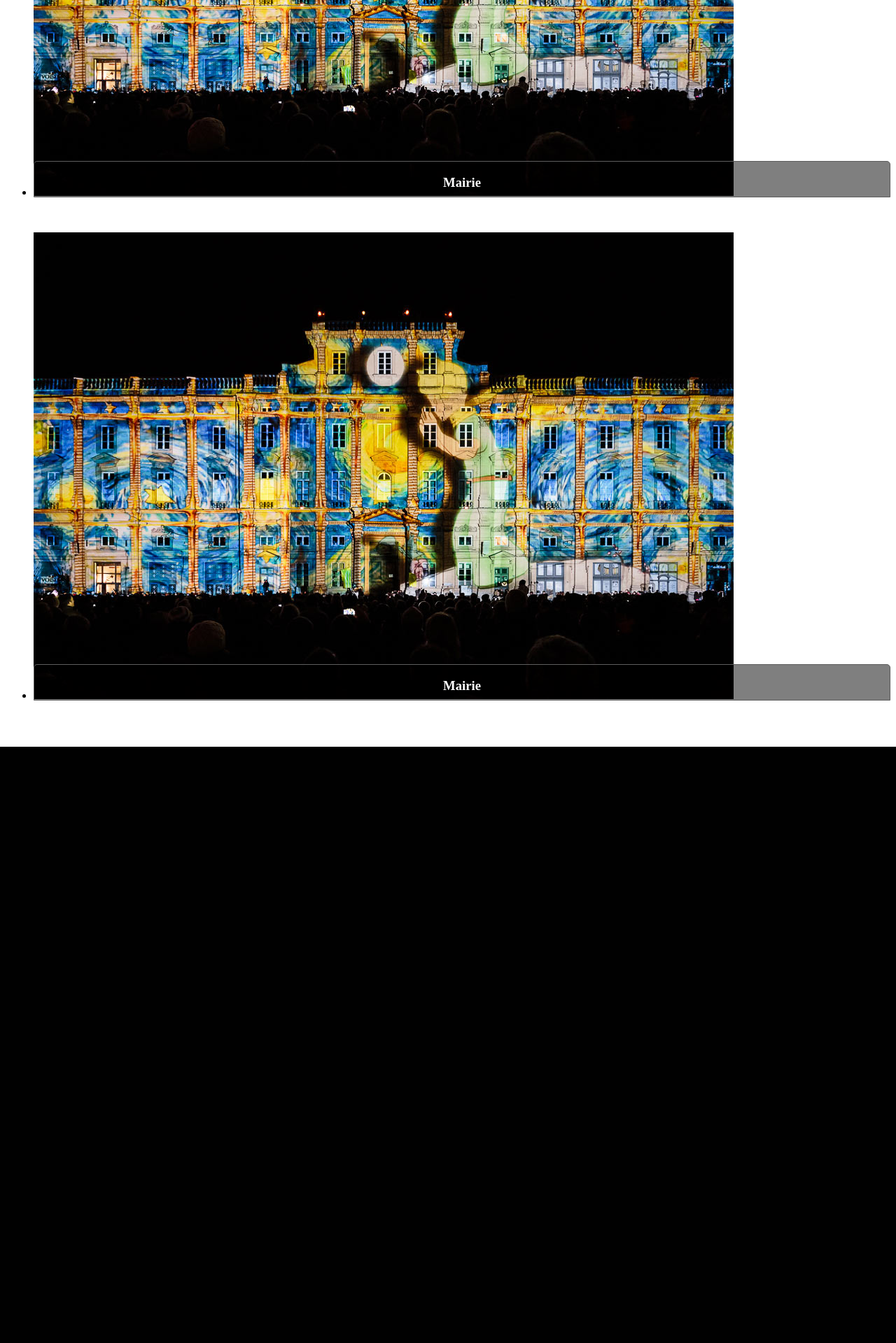
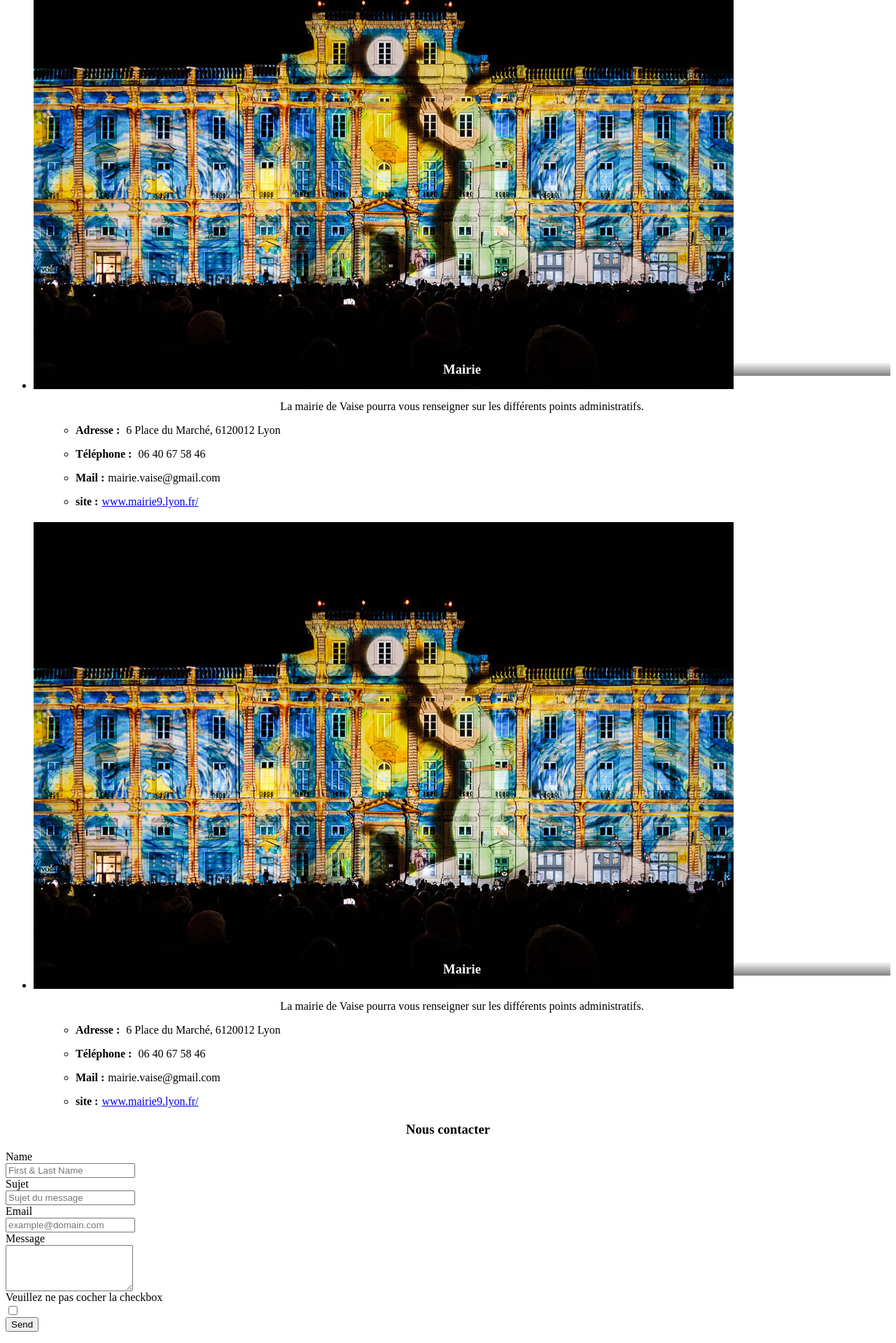
Before and after one commit to theodelsante/infomedia, a PHP site: page /view/contact.php in a window 1280 px wide. Shown: the part 1880-3799 px from the top of the page at 70% size. Before the commit the page ends 2947 px from the top, so only its background shows below. Run offline with PHP 8.4, Linux system fonts and the light colour scheme.

Commit message:
Contact form

```diff
--- a/assets/css/contact.css
+++ b/assets/css/contact.css
@@ -1,53 +1,51 @@
 h2
 {
 color: #5e5e5e;
-text-align: center;
+margin-left: 15px;
 }
 
-
-.contact_list_text h3,.contact_list_text p{
+.contact_list_title_container h3,p.contact_description,.contact_formulaire h3{
 	text-align:center;
 }
 
-.contact_list_text
+.contact_list_title_container h3
 {
 	color:white;
-/*	position:absolute;*/
+	bottom:0px;
+	width:100%;
+	height:20px;
+    background: -moz-linear-gradient(top,  rgba(0,0,0,0) 0%, rgba(0,0,0,0.5) 100%); /* FF3.6+ */
+    background: -webkit-gradient(linear, left top, left bottom, color-stop(0%,rgba(0,0,0,0)), color-stop(100%,rgba(0,0,0,0.5))); /* Chrome,Safari4+ */
+    background: -webkit-linear-gradient(top,  rgba(0,0,0,0) 0%,rgba(0,0,0,0.5) 100%); /* Chrome10+,Safari5.1+ */
+    background: -o-linear-gradient(top,  rgba(0,0,0,0) 0%,rgba(0,0,0,0.5) 100%); /* Opera 11.10+ */
+    background: -ms-linear-gradient(top,  rgba(0,0,0,0) 0%,rgba(0,0,0,0.5) 100%); /* IE10+ */
+    background: linear-gradient(to bottom,  rgba(0,0,0,0) 0%,rgba(0,0,0,0.5) 100%); /* W3C */
+    filter: progid:DXImageTransform.Microsoft.gradient( startColorstr='#00000000', endColorstr='#80000000',GradientType=0 ); /* IE6-9 */
+	position:absolute;
 }
 
-.contact_list_text_container
+.contact_list_title_container
 {
 	position:relative;
-	top:-50px;
-	height:50px;
-	overflow:hidden;
-    background-color: rgba(0,0,0,0.5);
-	border:1px solid #5e5e5e;
-	border-radius: 5px 5px 0px 0px;
-	transition:all 1s;
-}
-
-@keyframes above
-{
-	from{top:-50px;
-	height:50px;}
-	to{height:150px;
-	top:-150px;}
 
 }
 
-@keyframes down
+.contact_list li.col-sm-4
 {
-	from{top:-150px;
-	height:150px;}
-	to{height:50px;
-	top:-50px;}
-
+	margin-bottom: 20px
 }
 
-.contact_list li:hover div.contact_list_text_container
+.contact_list_adresse span {
+margin-right: 5px;
+font-weight: bold;
+}
+
+.contact_list_adresse
 {
+	margin-left:20px;
+}
 
-	height:200px;
-	top:-200px;
+.hidden
+{
+	display:none;
 }
--- /dev/null
+++ b/assets/js/contact.js
@@ -0,0 +1,72 @@
+    $(function(){
+
+        $(".contact_formulaire input,.contact_formulaire textarea").on('blur', function()
+        {
+            $(this).next().addClass("hidden");
+            var value = $(this).val();
+            if ($(this).attr('name')=="email")
+            {
+                var re = /^([a-z\d!#$%&'*+\-\/=?^_`{|}~\u00A0-\uD7FF\uF900-\uFDCF\uFDF0-\uFFEF]+(\.[a-z\d!#$%&'*+\-\/=?^_`{|}~\u00A0-\uD7FF\uF900-\uFDCF\uFDF0-\uFFEF]+)*|"((([ \t]*\r\n)?[ \t]+)?([\x01-\x08\x0b\x0c\x0e-\x1f\x7f\x21\x23-\x5b\x5d-\x7e\u00A0-\uD7FF\uF900-\uFDCF\uFDF0-\uFFEF]|\\[\x01-\x09\x0b\x0c\x0d-\x7f\u00A0-\uD7FF\uF900-\uFDCF\uFDF0-\uFFEF]))*(([ \t]*\r\n)?[ \t]+)?")@(([a-z\d\u00A0-\uD7FF\uF900-\uFDCF\uFDF0-\uFFEF]|[a-z\d\u00A0-\uD7FF\uF900-\uFDCF\uFDF0-\uFFEF][a-z\d\-._~\u00A0-\uD7FF\uF900-\uFDCF\uFDF0-\uFFEF]*[a-z\d\u00A0-\uD7FF\uF900-\uFDCF\uFDF0-\uFFEF])\.)+([a-z\u00A0-\uD7FF\uF900-\uFDCF\uFDF0-\uFFEF]|[a-z\u00A0-\uD7FF\uF900-\uFDCF\uFDF0-\uFFEF][a-z\d\-._~\u00A0-\uD7FF\uF900-\uFDCF\uFDF0-\uFFEF]*[a-z\u00A0-\uD7FF\uF900-\uFDCF\uFDF0-\uFFEF])\.?$/i;
+                if(!re.test(value))
+                {
+                $("#msg_email").removeClass("hidden");
+                }
+            }
+            else
+            {
+                /*console.log(value);
+                console.log($(this).next());*/
+                if (value=="")
+                {
+                    $(this).next().removeClass("hidden");
+                }
+            }
+        });
+
+
+        $(".contact_formulaire form").submit(function(event){
+            event.preventDefault();
+            var name        = $("#name").val();
+            console.log(name);
+            var subject      = $("#subject").val();
+            console.log(subject);
+            var email      = $("#email").val();
+            console.log(email);
+            var message    = $("#message").val();
+            console.log(message);
+            var human    = $("#human").is(":checked");
+            console.log(human);
+            var dataString = name + subject + email + message;
+            //alert(dataString);
+            var msg_all    = "Merci de remplir tous les champs";
+            var msg_alert  = "Merci de remplir ce champ";
+
+            if (dataString === undefined || dataString === null) {
+                $("#msg_all").html(msg_all);
+            } else if (name == "") {
+                $("#msg_name").html(msg_alert);
+            } else if (subject == "") {
+                $("#msg_subject").html(msg_alert);
+            } else if (email == "" /*|| !validateEmail(email)*/) {
+                $("#msg_email").html(msg_alert);
+            } else if (message == "") {
+                $("#msg_message").html(msg_alert);
+            } else if (human == "robot") {
+                $("#msg_human").html(msg_alert);
+            }else {
+                $.ajax({
+                    type : "POST",
+                    url: $(this).attr("action"),
+                    data: $(this).serialize(),
+                    success : function() {
+                        $(".contact_formulaire form").html("<p>Formulaire bien envoyé</p>");
+                    },
+                    error: function() {
+                        $(".contact_formulaire form").html("<p>Erreur d'appel, le formulaire ne peut pas fonctionner</p>");
+                    }
+                });
+            }
+
+            return false;
+        });
+    });
--- a/view/contact.php
+++ b/view/contact.php
@@ -1,15 +1,17 @@
  <link href="./assets/css/contact.css" type="text/css" rel="stylesheet">
 
-<h2>Liens utiles</h2>
+
 
 <ul class="contact_list">
 	<div class="row">
+		<h2>Liens utiles</h2>
 		<li class="col-sm-4 col-xs-12">
-			<img src="./assets/img/news2.jpg">
-			<div class="contact_list_text_container">
+				<img src="./assets/img/news2.jpg" alt="Mairie Vaise">
+				<div class="contact_list_title_container">
+					<h3>Mairie</h3>
+				</div>
 				<div class="contact_list_text">
-					<h3>Mairie</h3>
-					<p>La mairie de Vaise pourra vous renseigner sur les différents points administratifs.</p>
+					<p class="contact_description">La mairie de Vaise pourra vous renseigner sur les différents points administratifs.</p>
 					<ul class="contact_list_adresse ">
 							<li>
 								<p><span>Adresse :</span> 6 Place du Marché, 6120012 Lyon</p>
@@ -20,17 +22,46 @@
 							<li>
 								<p><span>Mail :</span>mairie.vaise@gmail.com</p>
 							</li>
+							<li>
+								<p><span>site :</span><a href="www.mairie9.lyon.fr/">www.mairie9.lyon.fr/</a></p>
+							</li>
 					</ul>
 				</div>
-			</div>
 		</li>
 
-		<li class="col-sm-offset-1 col-sm-4 col-xs-12">
-			<img src="./assets/img/news2.jpg">
-			<div class="contact_list_text_container">
+		<li class="col-sm-4 col-xs-12">
+				<img src="./assets/img/news2.jpg">
+				<div class="contact_list_title_container">
+					<h3>Mairie</h3>
+				</div>
 				<div class="contact_list_text">
+					<p class="contact_description">La mairie de Vaise pourra vous renseigner sur les différents points administratifs.</p>
+					<ul class="contact_list_adresse">
+							<li>
+								<p><span>Adresse :</span> 6 Place du Marché, 6120012 Lyon</p>
+							</li>
+							<li>
+								<p><span>Téléphone :</span> 06 40 67 58 46</p>
+							</li>
+							<li>
+								<p><span>Mail :</span>mairie.vaise@gmail.com</p>
+							</li>
+							<li>
+								<p><span>site :</span><a href="www.mairie9.lyon.fr/">www.mairie9.lyon.fr/</a></p>
+							</li>
+					</ul>
+				</div>
+		</li>
+	</div>
+
+    <div class="row">
+		<li class="col-sm-4 col-xs-12">
+				<img src="./assets/img/news2.jpg" alt="Mairie Vaise">
+				<div class="contact_list_title_container">
 					<h3>Mairie</h3>
-					<p>La mairie de Vaise pourra vous renseigner sur les différents points administratifs.</p>
+				</div>
+				<div class="contact_list_text">
+					<p class="contact_description">La mairie de Vaise pourra vous renseigner sur les différents points administratifs.</p>
 					<ul class="contact_list_adresse ">
 							<li>
 								<p><span>Adresse :</span> 6 Place du Marché, 6120012 Lyon</p>
@@ -41,19 +72,20 @@
 							<li>
 								<p><span>Mail :</span>mairie.vaise@gmail.com</p>
 							</li>
+							<li>
+								<p><span>site :</span><a href="www.mairie9.lyon.fr/">www.mairie9.lyon.fr/</a></p>
+							</li>
 					</ul>
 				</div>
-			</div>
 		</li>
-	</div>
 
-    <div class="row">
 		<li class="col-sm-4 col-xs-12">
-			<img src="./assets/img/news2.jpg">
-			<div class="contact_list_text_container">
+				<img src="./assets/img/news2.jpg" alt="Mairie Vaise">
+				<div class="contact_list_title_container">
+					<h3>Mairie</h3>
+				</div>
 				<div class="contact_list_text">
-					<h3>Mairie</h3>
-					<p>La mairie de Vaise pourra vous renseigner sur les différents points administratifs.</p>
+					<p class="contact_description">La mairie de Vaise pourra vous renseigner sur les différents points administratifs.</p>
 					<ul class="contact_list_adresse ">
 							<li>
 								<p><span>Adresse :</span> 6 Place du Marché, 6120012 Lyon</p>
@@ -64,30 +96,63 @@
 							<li>
 								<p><span>Mail :</span>mairie.vaise@gmail.com</p>
 							</li>
-					</ul>
-				</div>
-			</div>
-		</li>
-
-		<li class="col-sm-offset-1 col-sm-4 col-xs-12">
-			<img src="./assets/img/news2.jpg">
-			<div class="contact_list_text_container">
-				<div class="contact_list_text">
-					<h3>Mairie</h3>
-					<p>La mairie de Vaise pourra vous renseigner sur les différents points administratifs.</p>
-					<ul class="contact_list_adresse ">
 							<li>
-								<p><span>Adresse :</span> 6 Place du Marché, 6120012 Lyon</p>
-							</li>
-							<li>
-								<p><span>Téléphone :</span> 06 40 67 58 46</p>
-							</li>
-							<li>
-								<p><span>Mail :</span>mairie.vaise@gmail.com</p>
+								<p><span>site :</span><a href="www.mairie9.lyon.fr/">www.mairie9.lyon.fr/</a></p>
 							</li>
 					</ul>
 				</div>
-			</div>
 		</li>
 	</div>
 </ul>
+
+<div class="contact_formulaire">
+	<h3>Nous contacter</h3>
+	<form class="form-horizontal" role="form" method="post" action="./controller/contact.php">
+    <div class="form-group">
+        <label for="name" class="col-sm-2 control-label">Name</label>
+        <div class="col-sm-10">
+            <input type="text" class="form-control" id="name" name="name" placeholder="First & Last Name" required>
+            <span id="msg_name" class="hidden">Veuillez saisir votre nom</span>
+        </div>
+    </div>
+    <div class="form-group">
+        <label for="subject" class="col-sm-2 control-label">Sujet</label>
+        <div class="col-sm-10">
+            <input type="text" class="form-control" id="subject" name="subject" placeholder="Sujet du message" required>
+             <span id="msg_subject" class="hidden">Veuillez saisir un sujet</span>
+        </div>
+    </div>
+    <div class="form-group">
+        <label for="email" class="col-sm-2 control-label">Email</label>
+        <div class="col-sm-10">
+            <input type="email" class="form-control" id="email" name="email" placeholder="example@domain.com" required>
+            <span id="msg_email" class="hidden">Veuillez saisir une addresse mail valide</span>
+        </div>
+    </div>
+    <div class="form-group">
+        <label for="message" class="col-sm-2 control-label">Message</label>
+        <div class="col-sm-10">
+            <textarea class="form-control" rows="4" id="message" name="message" required></textarea>
+             <span id="msg_message" class="hidden">Veuillez saisir votre message</span>
+        </div>
+    </div>
+    <div class="form-group">
+        <label for="human" class="col-sm-2 control-label">Veuillez ne pas cocher la checkbox</label>
+        <div class="col-sm-10">
+            <input type="checkbox" class="form-control" id="human" name="human" value="robot">
+             <span id="msg_human" class="hidden"></span>
+        </div>
+    </div>
+    <div class="form-group">
+        <div class="col-sm-10 col-sm-offset-2">
+            <input id="submit" name="submit" type="submit" value="Send" class="btn btn-primary">
+        </div>
+    </div>
+    <div class="form-group">
+        <div class="col-sm-10 col-sm-offset-2">
+            <span id="msg_all"></span>
+        </div>
+    </div>
+</form>
+
+<script src="./assets/js/contact.js"></script>
```
Also changed, not shown: controller/contact.php (added, +75 -0 lines).
